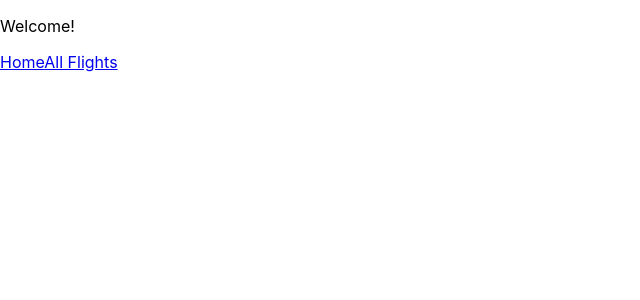
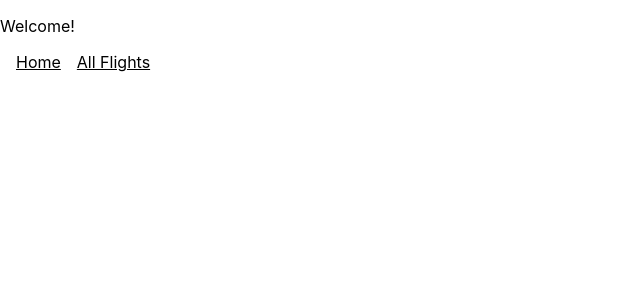
Before and after one commit to RickyaBrooks92/RickyTicky-WeatherApp, a React (Create React App) app: page / in a window 1280 px wide. Shown: the top 300 px of the page, without its empty margins (0-640 px from the left). Built offline with nearby package versions, Linux system fonts and the light colour scheme.

Commit message:
added style to the nav bar

```diff
--- a/src/index.css
+++ b/src/index.css
@@ -1,13 +1,18 @@
 body {
   margin: 0;
-  font-family: -apple-system, BlinkMacSystemFont, 'Segoe UI', 'Roboto', 'Oxygen',
-    'Ubuntu', 'Cantarell', 'Fira Sans', 'Droid Sans', 'Helvetica Neue',
+  font-family: -apple-system, BlinkMacSystemFont, "Segoe UI", "Roboto", "Oxygen",
+    "Ubuntu", "Cantarell", "Fira Sans", "Droid Sans", "Helvetica Neue",
     sans-serif;
   -webkit-font-smoothing: antialiased;
   -moz-osx-font-smoothing: grayscale;
 }
 
 code {
-  font-family: source-code-pro, Menlo, Monaco, Consolas, 'Courier New',
+  font-family: source-code-pro, Menlo, Monaco, Consolas, "Courier New",
     monospace;
 }
+
+a {
+  color: black;
+  margin-left: 1rem;
+}
```
